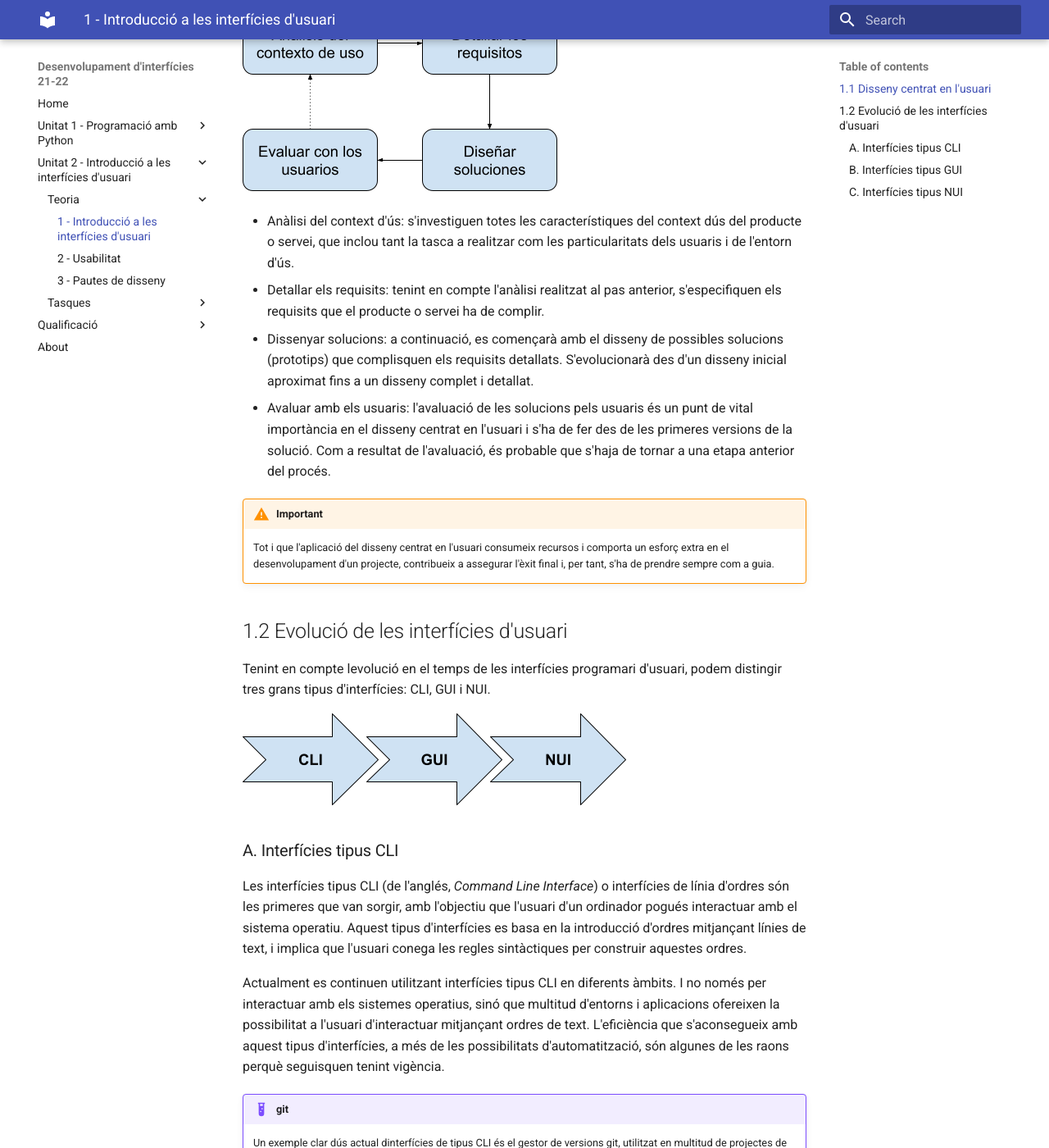
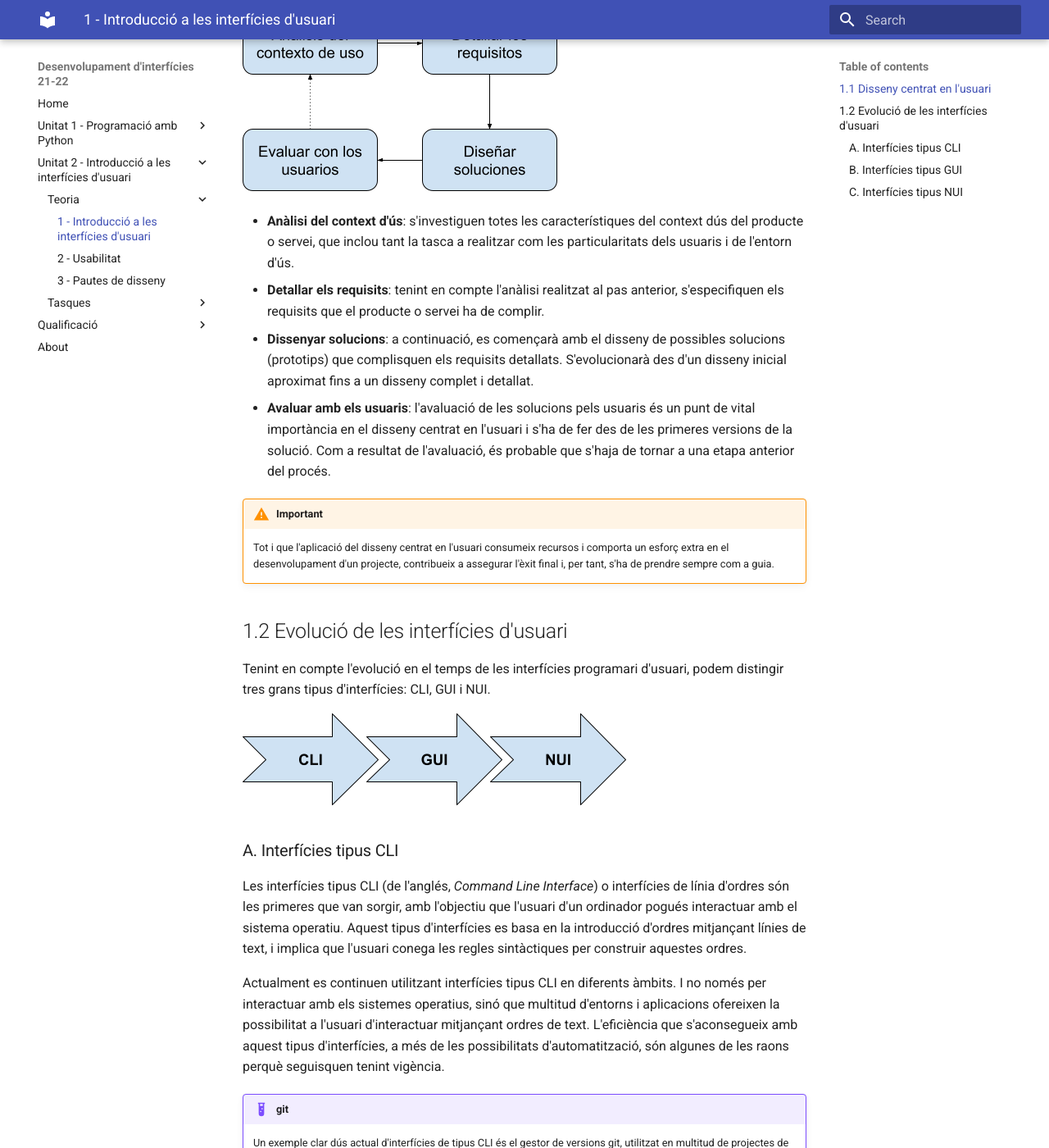
Before and after one commit to fpieseljust/di22-23, an MkDocs documentation site: the page built from md/unitats/2-intro-interficies/teoria/1 - Introduccio.md, in a window 1280 px wide and 1400 px high, scrolled down 1014 px. Shown: the whole window at 82% size. Built offline with MkDocs 1.6.1 and Material for MkDocs 9.7.7, drawn with Linux system fonts in a browser that asks for light colours; some of the changed text lies outside the part shown.

Commit message:
Unitat 2 acabada

```diff
--- a/md/unitats/2-intro-interficies/teoria/1 - Introduccio.md
+++ b/md/unitats/2-intro-interficies/teoria/1 - Introduccio.md
@@ -2,8 +2,8 @@
 
 La interfície d'usuari d'un sistema està definida per la manera com els usuaris interactuen amb els components del sistema. Quan parlem de sistemes informàtics, podem distingir dos tipus d'interfícies d'usuari:
 
-- Interfícies de maquinari: els components físics que permeten a l'usuari introduir ordres i dades al sistema, i obtenir els resultats (com ara el teclat, el ratolí o el monitor).
-- Interfícies programari: les aplicacions utilitzades pels usuaris per dur a terme una tasca concreta.
+- **Interfícies de maquinari**: els components físics que permeten a l'usuari introduir ordres i dades al sistema, i obtenir els resultats (com ara el teclat, el ratolí o el monitor).
+- **Interfícies programari**: les aplicacions utilitzades pels usuaris per dur a terme una tasca concreta.
 
 
 !!!note "HCI"
@@ -24,17 +24,17 @@ El procés que s'associa al disseny centrat en l'usuari es resumeix en l'esquema
 
 ![hci](images/image2.png)
 
-- Anàlisi del context d'ús: s'investiguen totes les característiques del context dús del producte o servei, que inclou tant la tasca a realitzar com les particularitats dels usuaris i de l'entorn d'ús.
-- Detallar els requisits: tenint en compte l'anàlisi realitzat al pas anterior, s'especifiquen els requisits que el producte o servei ha de complir.
-- Dissenyar solucions: a continuació, es començarà amb el disseny de possibles solucions (prototips) que complisquen els requisits detallats. S'evolucionarà des d'un disseny inicial aproximat fins a un disseny complet i detallat.
-- Avaluar amb els usuaris: l'avaluació de les solucions pels usuaris és un punt de vital importància en el disseny centrat en l'usuari i s'ha de fer des de les primeres versions de la solució. Com a resultat de l'avaluació, és probable que s'haja de tornar a una etapa anterior del procés.
+- **Anàlisi del context d'ús**: s'investiguen totes les característiques del context dús del producte o servei, que inclou tant la tasca a realitzar com les particularitats dels usuaris i de l'entorn d'ús.
+- **Detallar els requisits**: tenint en compte l'anàlisi realitzat al pas anterior, s'especifiquen els requisits que el producte o servei ha de complir.
+- **Dissenyar solucions**: a continuació, es començarà amb el disseny de possibles solucions (prototips) que complisquen els requisits detallats. S'evolucionarà des d'un disseny inicial aproximat fins a un disseny complet i detallat.
+- **Avaluar amb els usuaris**: l'avaluació de les solucions pels usuaris és un punt de vital importància en el disseny centrat en l'usuari i s'ha de fer des de les primeres versions de la solució. Com a resultat de l'avaluació, és probable que s'haja de tornar a una etapa anterior del procés.
 
 !!! warning "Important"
     Tot i que l'aplicació del disseny centrat en l'usuari consumeix recursos i comporta un esforç extra en el desenvolupament d'un projecte, contribueix a assegurar l'èxit final i, per tant, s'ha de prendre sempre com a guia.
 
 ## 1.2 Evolució de les interfícies d'usuari
 
-Tenint en compte levolució en el temps de les interfícies programari d'usuari, podem distingir tres grans tipus d'interfícies: CLI, GUI i NUI.
+Tenint en compte l'evolució en el temps de les interfícies programari d'usuari, podem distingir tres grans tipus d'interfícies: CLI, GUI i NUI.
 
 ![Evolució de les interfícies](images/image1.png)
 
@@ -46,7 +46,7 @@ Actualment es continuen utilitzant interfícies tipus CLI en diferents àmbits.
 
 !!! example "git"
 
-    Un exemple clar dús actual dinterfícies de tipus CLI és el gestor de versions git, utilitzat en multitud de projectes de desenvolupament de programari. Tot i que hi ha diferents interfícies gràfiques per a git, el més habitual és utilitzar-lo per mitjà d'ordres.
+    Un exemple clar dús actual d'interfícies de tipus CLI és el gestor de versions git, utilitzat en multitud de projectes de desenvolupament de programari. Tot i que hi ha diferents interfícies gràfiques per a git, el més habitual és utilitzar-lo per mitjà d'ordres.
 
 !!! example "Cloud"
     La majoria de plataformes de núvol públic (com *Amazon Web Services, Microsoft Azure o Google Cloud*) ofereixen una interfície de tipus CLI per crear i mantenir la infraestructura de serveis al núvol. Aquesta possibilitat permet automatitzar tasques relacionades amb el núvol dins dels processos de desplegament de les aplicacions.
```
Also changed, not shown: md/unitats/2-intro-interficies/tasques/1 - Activitats.md (+1 -1 lines).
